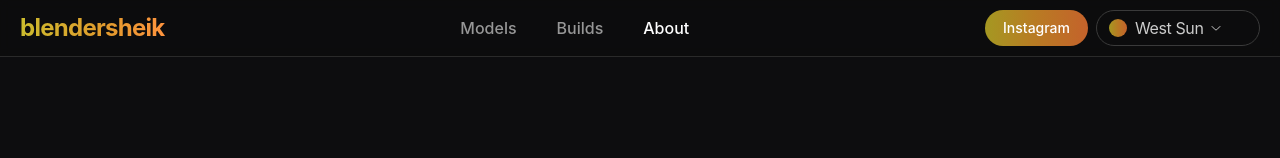
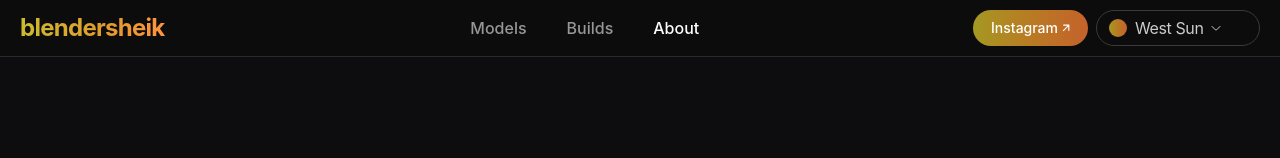
Before and after one commit to emirulucay/blednersheik-next, a Next.js app: page /about in a window 1280 px wide. Shown: the top 158 px of the page. Built offline with nearby package versions, Linux system fonts and the light colour scheme.

Commit message:
header updates

```diff
--- a/components/Header.tsx
+++ b/components/Header.tsx
@@ -4,6 +4,7 @@ import React, { useState } from "react";
 import { useRouter } from "next/router";
 import { MainContext, useContext } from "context";
 import ThemeChanger from "./ThemeChanger";
+import { LinkArrow } from "lib/icons";
 
 export default function Header() {
   const [burgerOpen, setBurgerOpen] = useState<boolean>(false);
@@ -32,7 +33,7 @@ export default function Header() {
               <a className={`${themeValues[theme]?.logo} logo font-inter font-bold text-2xl select-none`}>blendersheik</a>
             </Link>
           </strong>
-          <ul className="md:flex align-center justify-center gap-10 hidden flex-1">
+          <ul className="md:pl-8 md:flex align-center justify-center gap-10 hidden flex-1">
             <li>
               <Link href="/models">
                 <a
@@ -76,11 +77,12 @@ export default function Header() {
           </ul>
           <div className="hidden md:flex items-center gap-2">
             <a
-              className={`${themeValues[theme]?.bg} button-sm font-inter transition duration-300 select-none text-sm font-medium`}
+              className={`${themeValues[theme]?.bg} button-sm transition duration-300 select-none text-sm items-center flex gap-1`}
               href="https://www.instagram.com/blendersheik/"
               target="_blank"
               rel="noreferrer noopener">
               Instagram
+              <LinkArrow className="w-2 h-2" />
             </a>
             <ThemeChanger />
           </div>
@@ -162,11 +164,12 @@ export default function Header() {
             </li> */}
             <li>
               <a
-                className="text-gray-400 hover:text-white font-inter font-medium transition duration-300 select-none text-xl"
+                className="text-gray-400 hover:text-white font-inter font-medium transition duration-300 select-none text-xl flex items-center gap-2"
                 href="https://www.instagram.com/blendersheik/"
                 target="_blank"
                 rel="noreferrer noopener">
                 Instagram
+                <LinkArrow className="w-3 h-3" />
               </a>
             </li>
           </ul>
```
